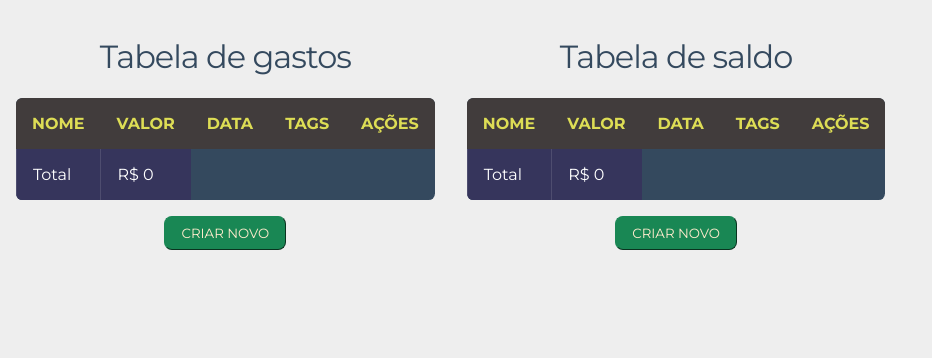
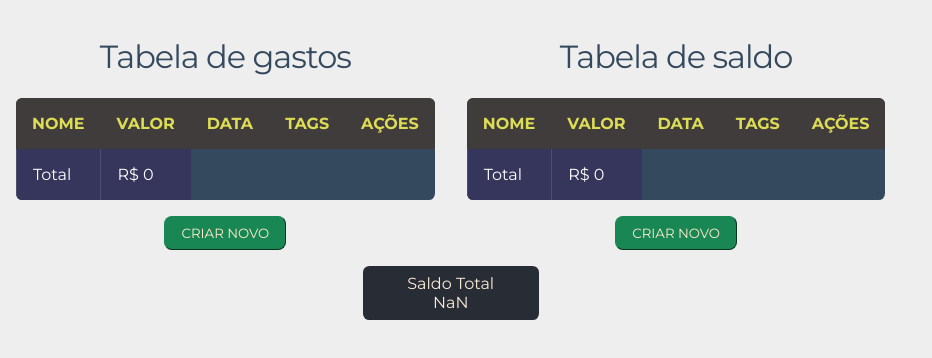
Before and after one commit to sanka01/carteia_digital_react, a React (Create React App) app: page / in a window 1280 px wide. Shown: the top 358 px of the page, without its empty margins (0-932 px from the left). Built offline with nearby package versions, Linux system fonts and the light colour scheme.

Commit message:
Merge branch 'main' of https://github.com/sanka01/carteia_digital_react into main

```diff
--- a/src/App.css
+++ b/src/App.css
@@ -1,8 +1,21 @@
 .App {
   text-align: center;
+  display: inline-block;
 }
 .grid-2{
   display: flex;
+}
+.saldo{
+  background: #282c34;
+  padding: .5em;
+  max-width: 10em;
+  color: antiquewhite;
+  border-radius: 0.4em;
+  margin: auto;
+}
+.saldo span::after{
+  content: "\a";
+  white-space: pre;
 }
 .div-tabela{
   margin: 1rem;
--- a/src/App.js
+++ b/src/App.js
@@ -1,7 +1,9 @@
 import './App.css';
 import Tabela from './components/Tabela';
+import Saldo from './components/Saldo';
 import './styles/tabela.css';
 function App() {
+
   return (
     <div className="App">
       <div className="grid-2">
@@ -14,6 +16,7 @@ function App() {
           <Tabela dados="saldo"/>
         </div>
       </div>
+      <Saldo />
     </div>
     );
   }
--- a/src/components/ModalEntrada.js
+++ b/src/components/ModalEntrada.js
@@ -69,7 +69,7 @@ class ModalEntrada extends React.Component {
 
             <br/><button className="btn btn-success" type="submit">SALVAR</button>
         </form>
-        </div></div>) : <button className={this.props.label == 'CRIAR NOVO' ? 'btn btn-success' : 'btn btn-warning'} onClick={this.handleClick}>{this.props.label}</button>;
+        </div></div>) : <button className={this.props.label === 'CRIAR NOVO' ? 'btn btn-success' : 'btn btn-warning'} onClick={this.handleClick}>{this.props.label}</button>;
     }
 }
 
--- /dev/null
+++ b/src/components/Saldo.js
@@ -0,0 +1,19 @@
+import React from 'react';
+
+const Saldo = (props)=>{
+
+  var total = 0
+  var elementos = window.document.getElementsByClassName("valorTotal");
+  for (let elemento in elementos) {
+
+    total += parseFloat(elemento.innerHtml)
+  }
+  return (
+    <div className="saldo">
+      <span>Saldo Total </span>
+      {total}
+    </div>
+    );
+  };
+
+  export default Saldo;
--- a/src/components/Tabela.js
+++ b/src/components/Tabela.js
@@ -23,6 +23,9 @@ const Tabela = (props)=>{
             );
             i += parseFloat(v.valor);
     }
+    function getSaldo(){
+      return i;
+    }
     const state = { dados: props.dados,entradas, filtros: []};
     return (
         <div>
@@ -37,7 +40,7 @@ const Tabela = (props)=>{
           {state.entradas}
           <tr>
             <td>Total</td>
-            <td>R$ {i}</td>
+            <td>R$ <span className="valorTotal">{i}</span></td>
         </tr>
        </table>
        <ModalEntrada dados={props.dados} label="CRIAR NOVO"/>
```
